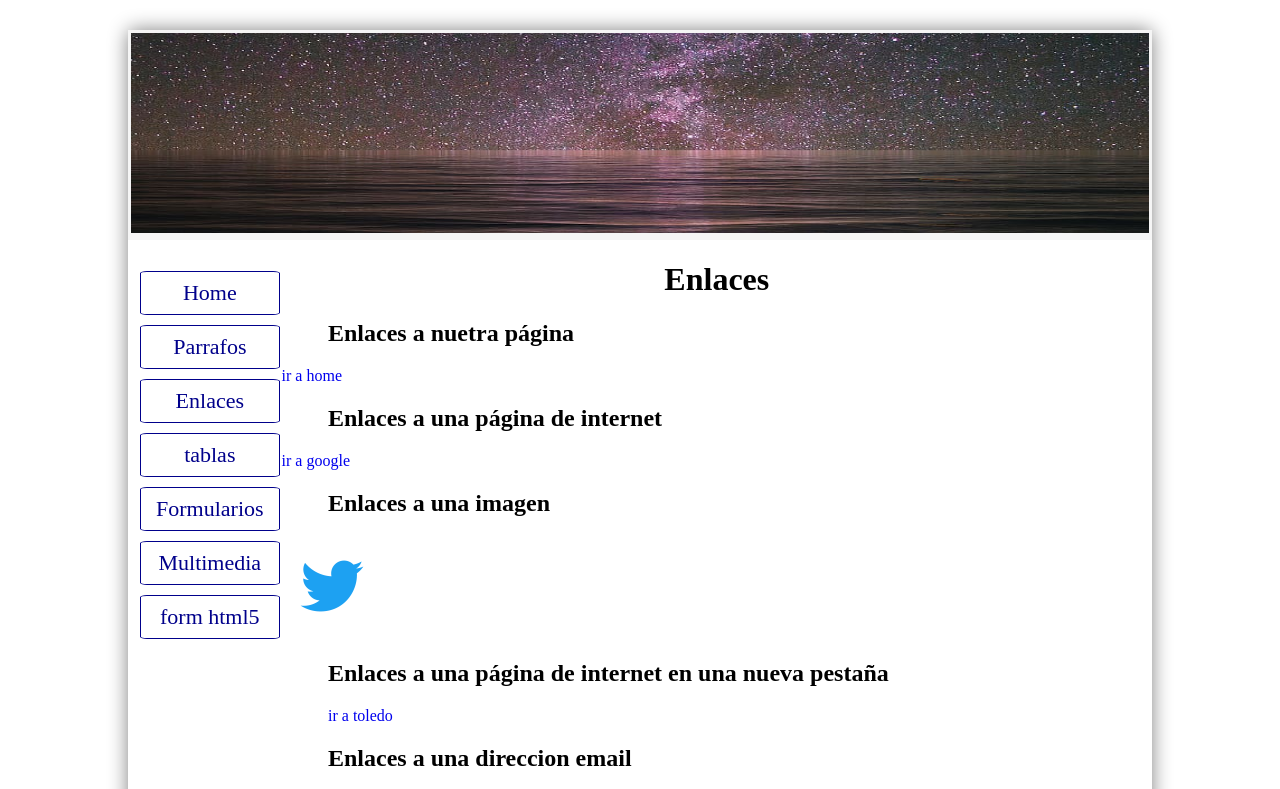
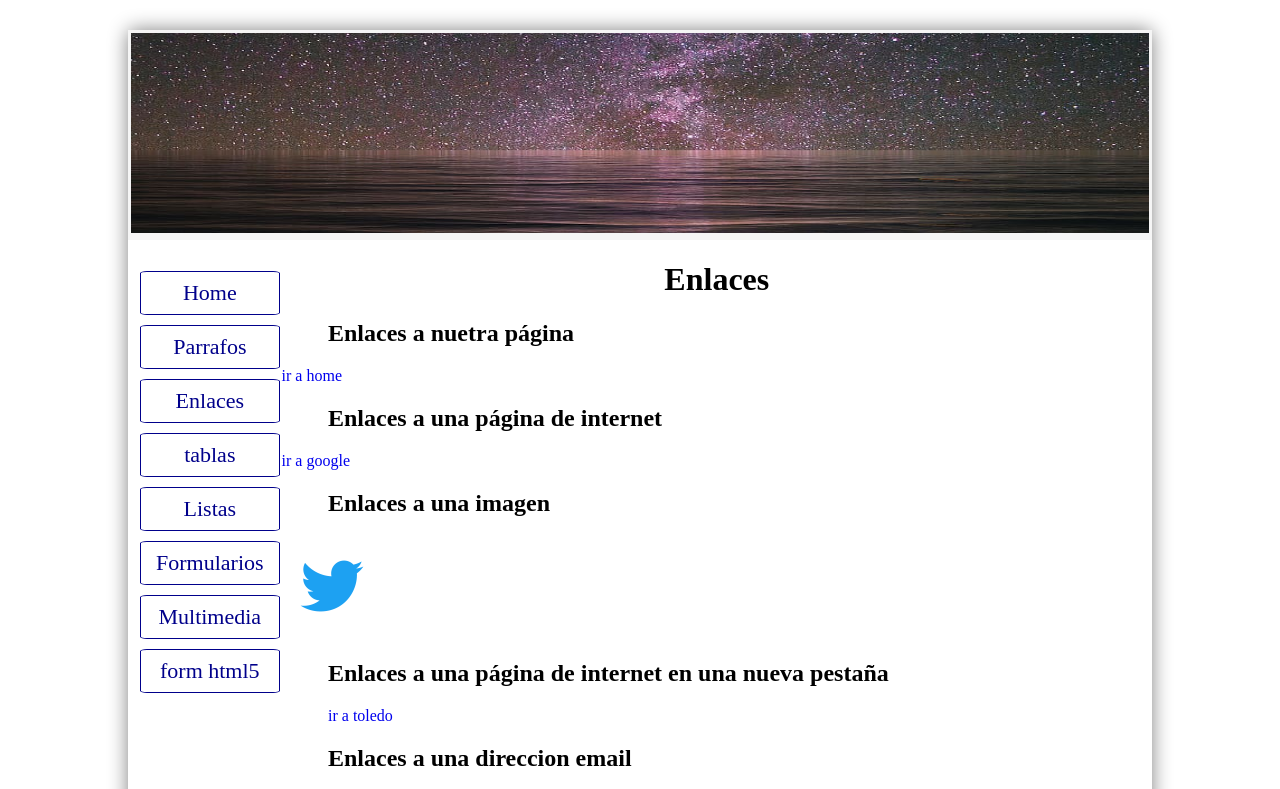
Before and after one commit to JuanAbad/WebJuanAbadS1DAM, a plain HTML site: page enlaces.html in a window 1280 px wide. Shown: the top 789 px of the page. Drawn offline with Linux system fonts and the light colour scheme.

Commit message:
update_add_listas

```diff
--- a/enlaces.html
+++ b/enlaces.html
@@ -21,6 +21,9 @@
                     <a href="./parrafos.html"><li>Parrafos</li></a>
                     <a href="./enlaces.html"><li>Enlaces</li></a>
                     <a href="./tablas.html"><li>tablas</li></a>
+                    <a href="listas.html">
+                        <li>Listas</li>
+                    </a>
                     <a href="./formularios.html"><li>Formularios</li></a>
                     <a href="./multimedia.html"><li>Multimedia</li></a>
                     <a href="formhtml5.html"><li>form html5</li></a>
```
Also changed, not shown: tablas.html (+3 -0 lines).
